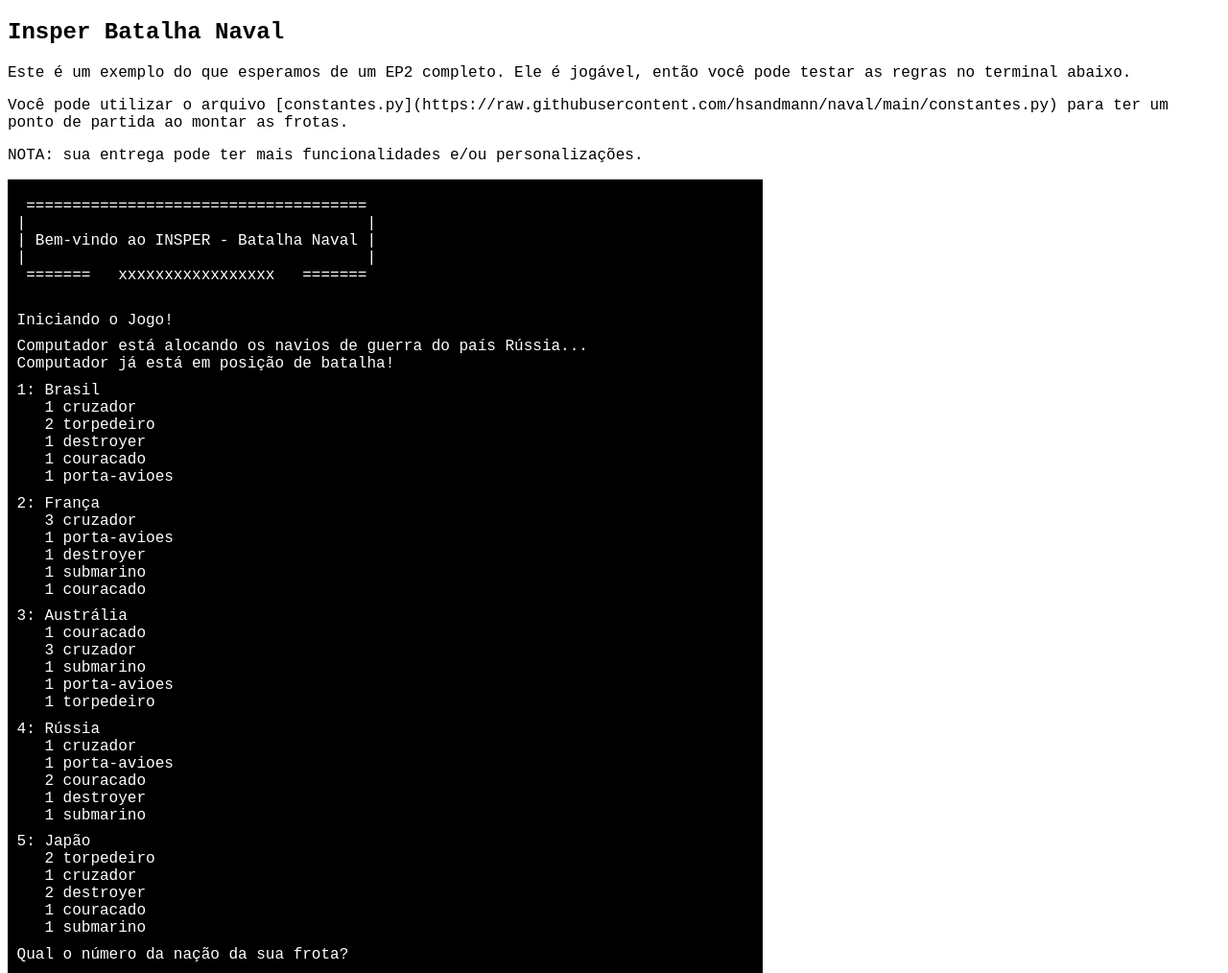
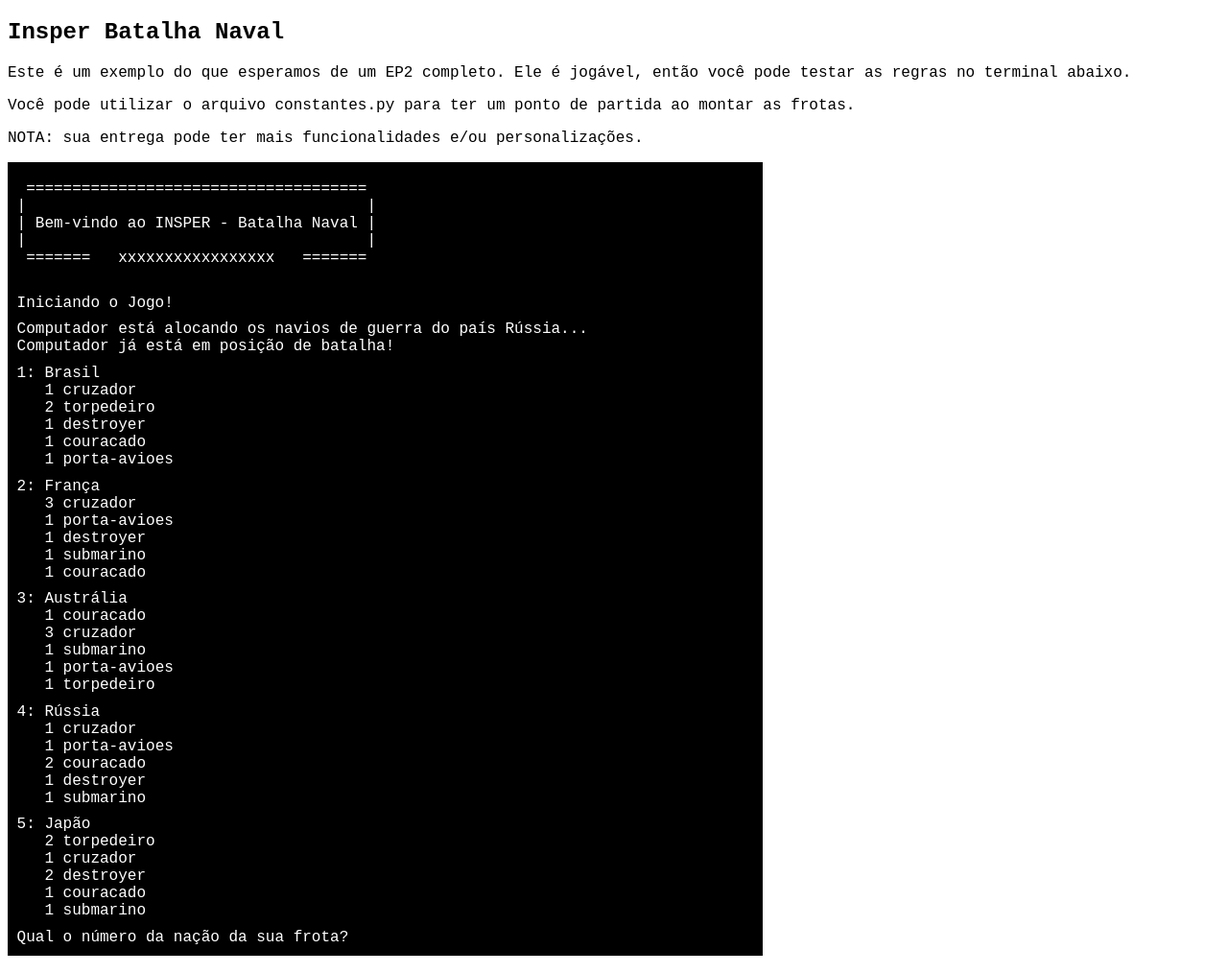
Before and after one commit to hsandmann/naval, a plain HTML site: page index.html in a window 1280 px wide. Shown: the whole page at 96% size. Drawn offline with Linux system fonts and the light colour scheme.

Commit message:
Update index.html

```diff
--- a/index.html
+++ b/index.html
@@ -37,7 +37,7 @@
 <body>
 	<h2>Insper Batalha Naval</h2>
 	<p>Este é um exemplo do que esperamos de um EP2 completo. Ele é jogável, então você pode testar as regras no terminal abaixo.</p>
-	<p>Você pode utilizar o arquivo [constantes.py](https://raw.githubusercontent.com/hsandmann/naval/main/constantes.py) para ter um ponto de partida ao montar as frotas.</p>
+	<p>Você pode utilizar o arquivo <a src='https://raw.githubusercontent.com/hsandmann/naval/main/constantes.py' target='_blank'>constantes.py</a> para ter um ponto de partida ao montar as frotas.</p>
 	<p>NOTA: sua entrega pode ter mais funcionalidades e/ou personalizações.</p>
 	<div id="screen"><div id="terminal"></div><div id="prompt"></div><input type="text" id="cmd"/></div>
 
```
